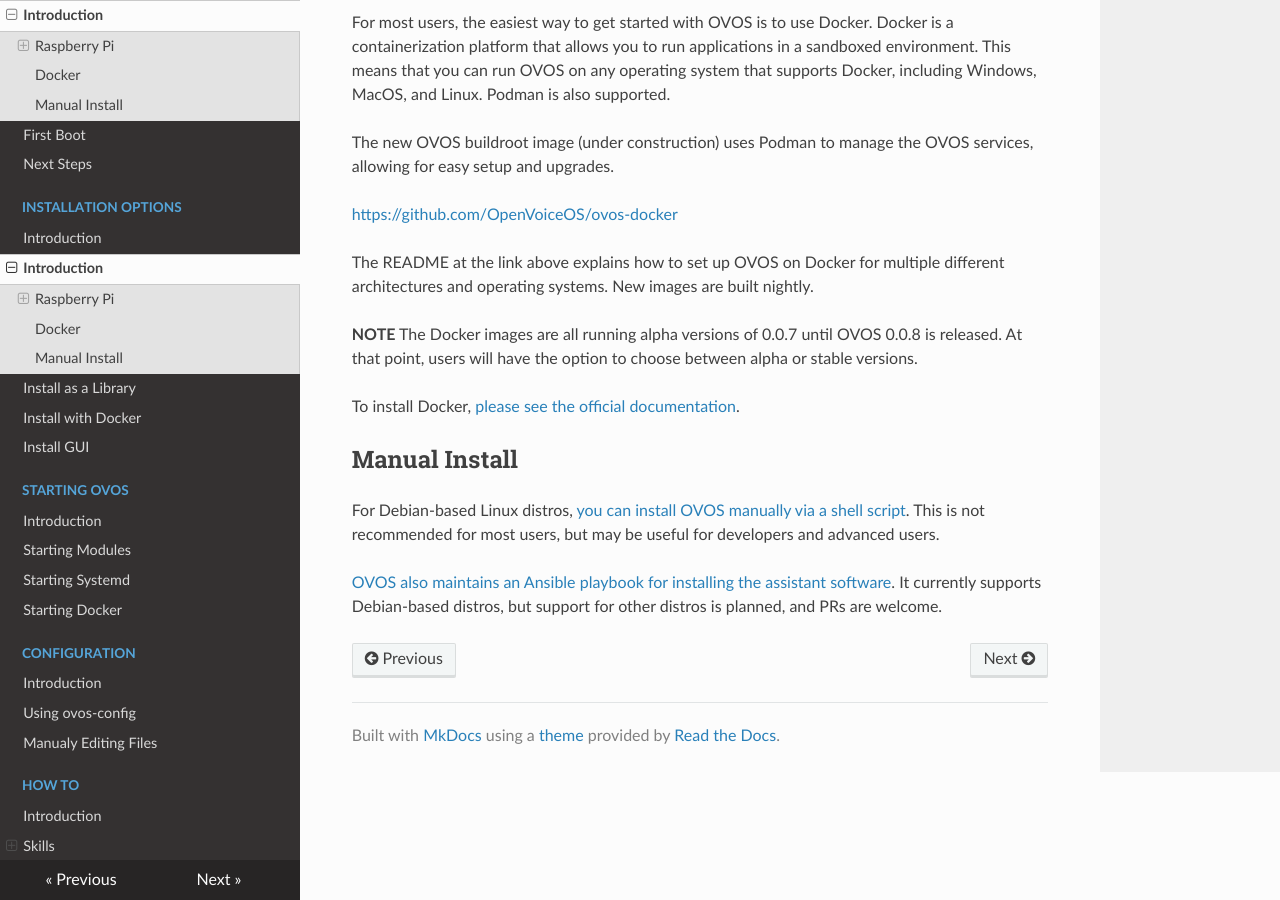
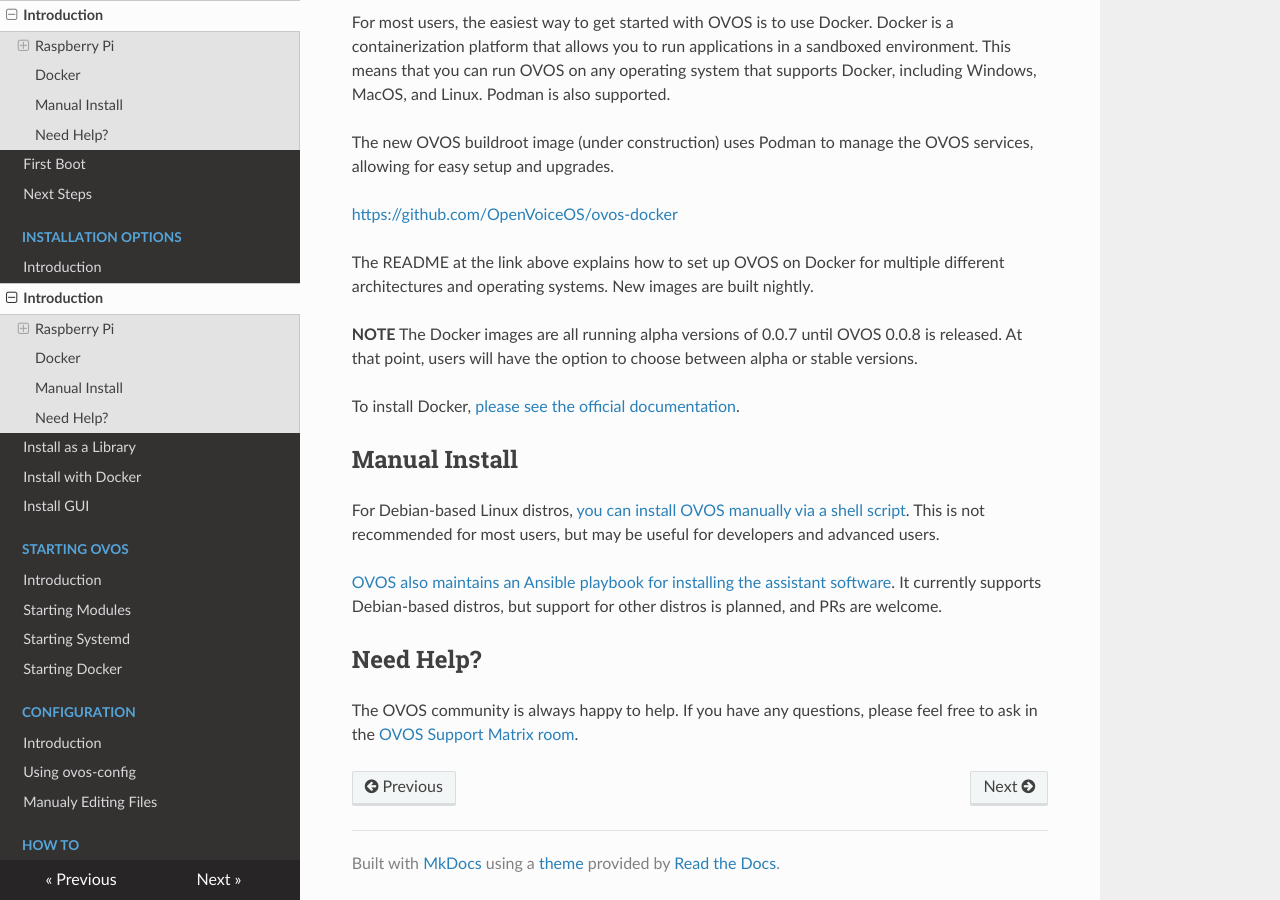
Before and after one commit to OpenVoiceOS/community-docs, an MkDocs documentation site: the page built from docs/qs_intro.md, in a window 1280 px wide and 900 px high, scrolled down 1297 px. Built offline with MkDocs 1.6.1, drawn with Linux system fonts in a browser that asks for light colours; nearby versions of some CDN libraries.

Commit message:
link to Matrix chat

```diff
--- a/docs/qs_intro.md
+++ b/docs/qs_intro.md
@@ -55,3 +55,7 @@
 For Debian-based Linux distros, [you can install OVOS manually via a shell script](https://github.com/OpenVoiceOS/raspbian-ovos/blob/dev/manual_user_install.sh). This is not recommended for most users, but may be useful for developers and advanced users.
 
 [OVOS also maintains an Ansible playbook for installing the assistant software](https://github.com/OpenVoiceOS/ovos-ansible). It currently supports Debian-based distros, but support for other distros is planned, and PRs are welcome.
+
+## Need Help?
+
+The OVOS community is always happy to help. If you have any questions, please feel free to ask in the [OVOS Support Matrix room](https://matrix.to/#/#OpenVoiceOS-Support:matrix.org).
```
